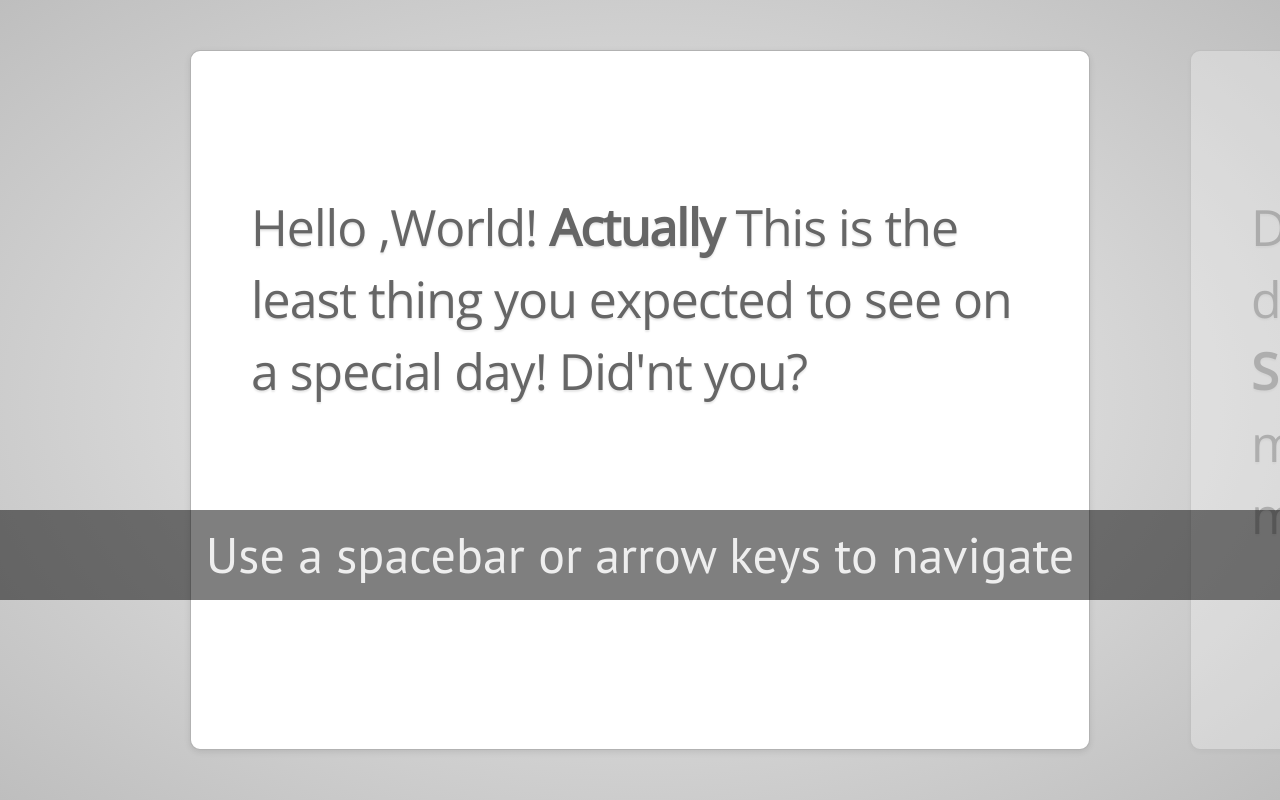
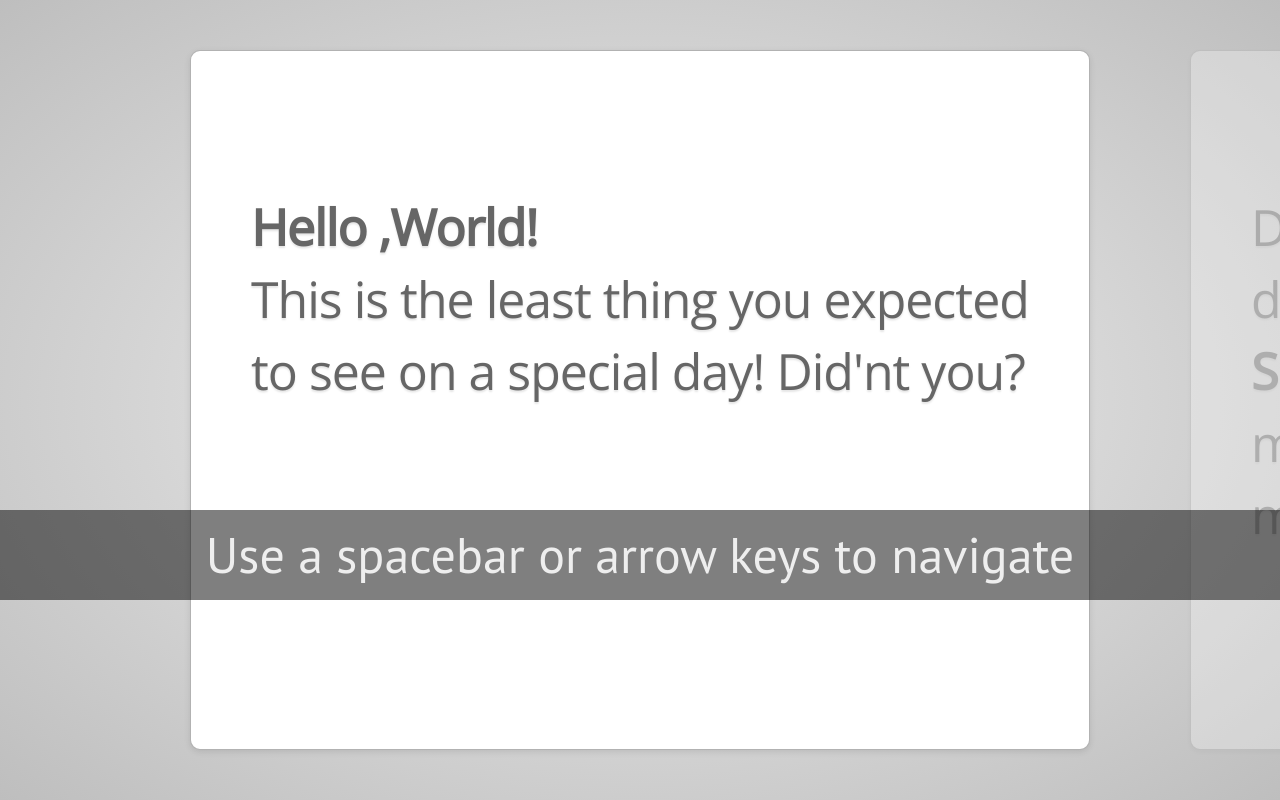
Before and after one commit to asutosh7hota/lildovechinu, a website: page index.html in a window 1280 px wide. Shown: the top 800 px of the page. Drawn offline with nearby package versions, Linux system fonts and the light colour scheme.

Commit message:
one change

```diff
--- a/index.html
+++ b/index.html
@@ -164,7 +164,7 @@
 
     -->
     <div id="bored" class="step slide" data-x="-1000" data-y="-1500">
-        <q>Hello ,World! <b>Actually</b> This is the least thing you expected to see on a special day! Did'nt you?</q>
+        <q><strong>Hello ,World!</strong> <br> This is the least thing you expected to see on a special day! Did'nt you?</q>
     </div>
 
 
```
